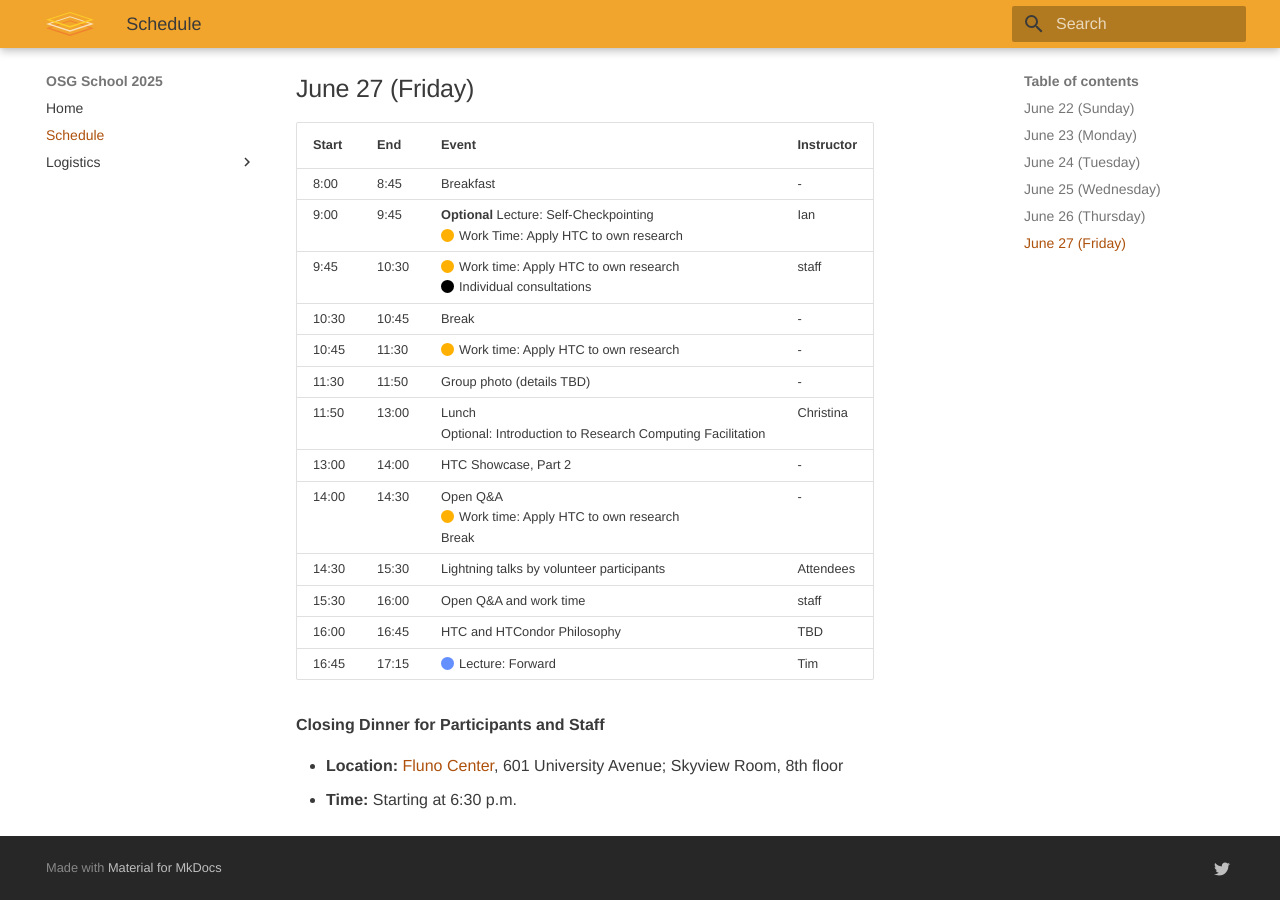
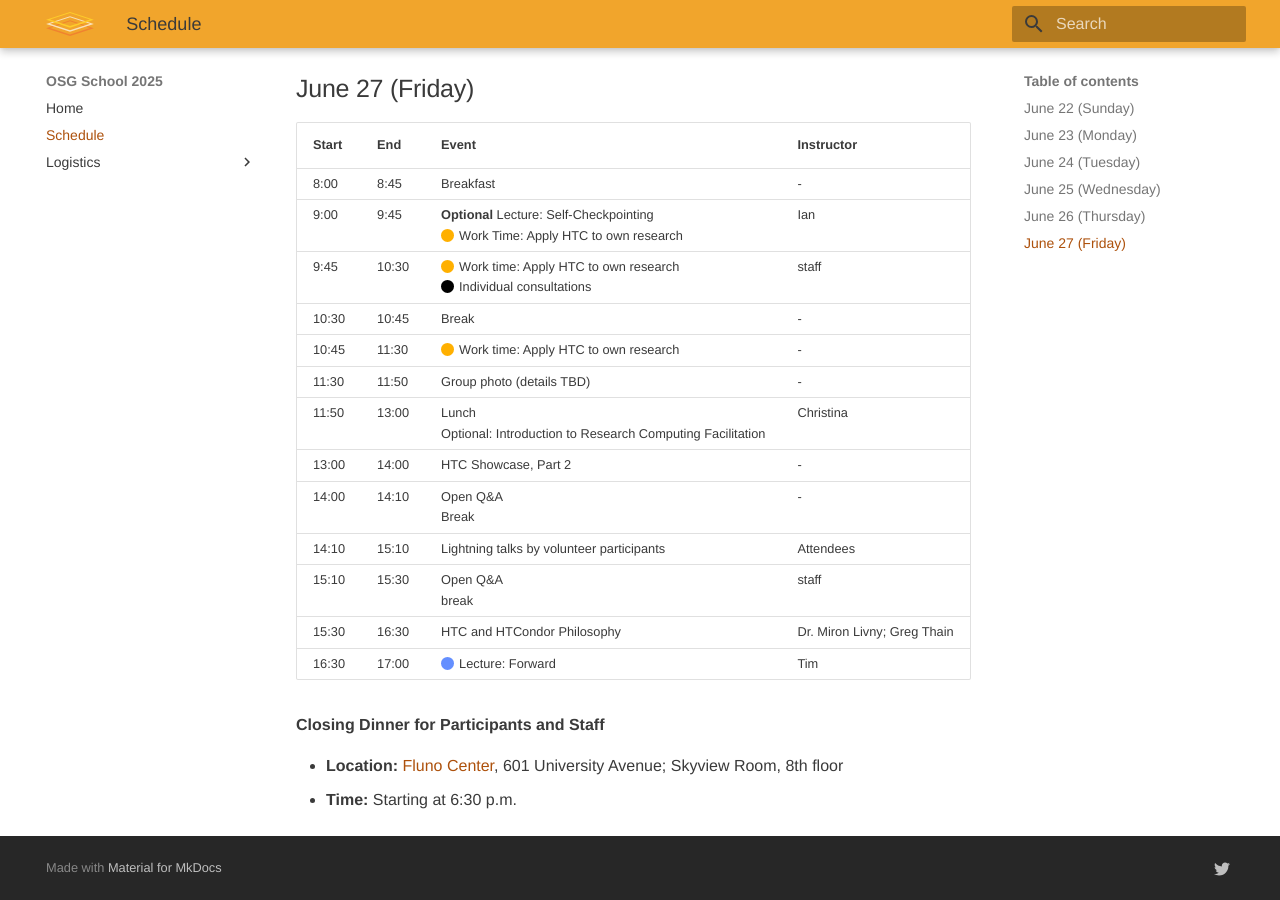
Before and after one commit to osg-htc/school-2025, an MkDocs documentation site: the page built from docs/schedule.md, in a window 1280 px wide and 900 px high, scrolled down 2594 px. Built offline with MkDocs 1.6.1 and Material for MkDocs 9.7.7, drawn with Linux system fonts in a browser that asks for light colours.

Commit message:
compressing Friday afternoon breaks

```diff
--- a/docs/schedule.md
+++ b/docs/schedule.md
@@ -470,35 +470,34 @@ All School participants and staff are encourage to attend!
     </tr>
     <tr>
       <td>14:00</td>
-      <td>14:30</td>
+      <td>14:10</td>
       <td>
         Open Q&A<br>
-        <span class="before-dot text-light-orange">Work time: Apply HTC to own research</span><br>
         Break
       </td>
       <td>-</td>
     </tr>
     <tr>
-      <td>14:30</td>
-      <td>15:30</td>
+      <td>14:10</td>
+      <td>15:10</td>
       <td>Lightning talks by volunteer participants</td>
       <td>Attendees</td>
     </tr>
     <tr>
+      <td>15:10</td>
       <td>15:30</td>
-      <td>16:00</td>
-      <td>Open Q&amp;A and work time</td>
+      <td>Open Q&amp;A <br> break</td>
       <td>staff</td>
     </tr>
     <tr>
-      <td>16:00</td>
-      <td>16:45</td>
+      <td>15:30</td>
+      <td>16:30</td>
       <td>HTC and HTCondor Philosophy</td>
-      <td>TBD</td>
+      <td>Dr. Miron Livny; Greg Thain</td>
     </tr>
     <tr>
-      <td>16:45</td>
-      <td>17:15</td>
+      <td>16:30</td>
+      <td>17:00</td>
       <td><span class="before-dot text-light-blue">Lecture: Forward</span></td>
       <td>Tim</td>
     </tr>
```
